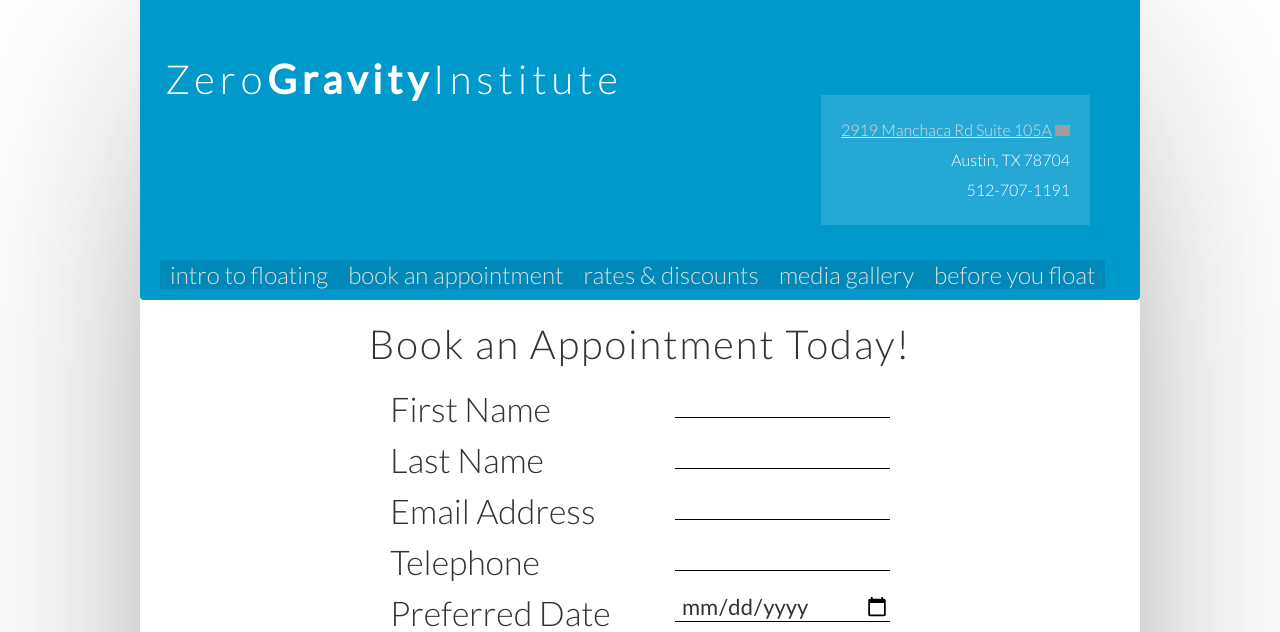
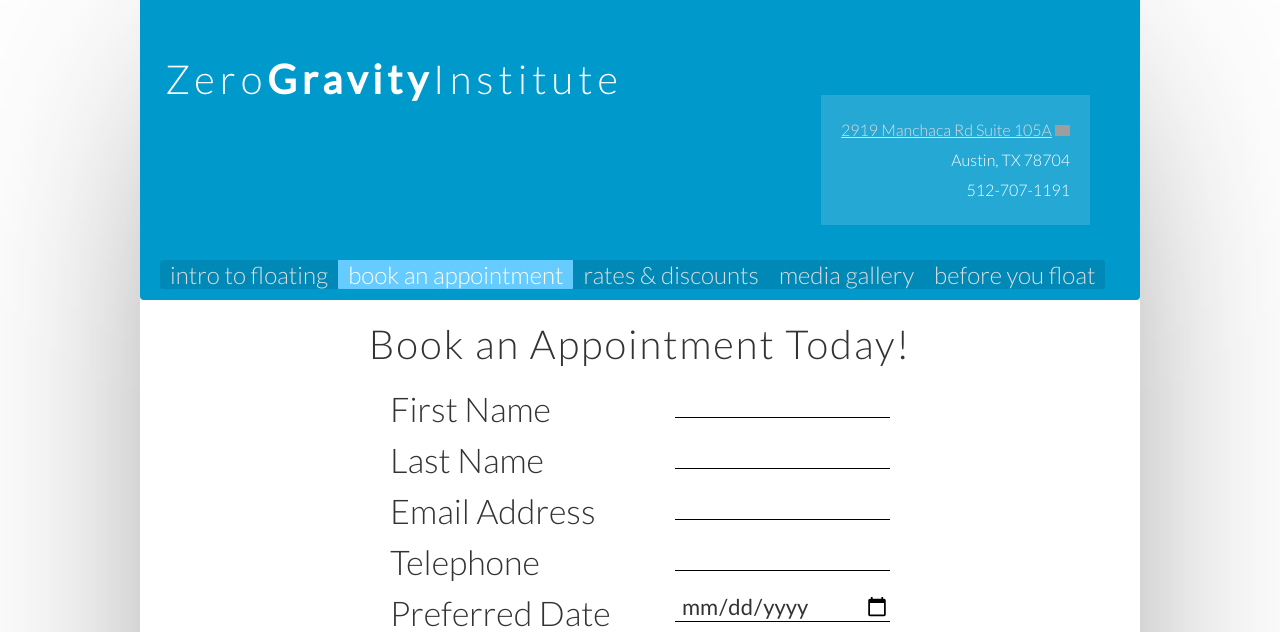
Before and after one commit to mbehn/zero-gravity, a PHP site: page /contact/index.php in a window 1280 px wide. Shown: the top 632 px of the page. Run offline with PHP 8.4, Linux system fonts and the light colour scheme; some libraries are stand-ins or nearby versions; grey boxes are pictures that could not be loaded.

Commit message:
going to bed

```diff
--- a/contact/index.php
+++ b/contact/index.php
@@ -63,7 +63,7 @@
 			<nav>
 				<ul>
 					<li id="intro"><a href="#">intro to floating</a></li>
-					<li><a href="../contact">book an appointment</a></li>
+					<li id="active-page"><a href="../contact">book an appointment</a></li>
 					<li><a href="#">rates & discounts</a></li>
 					<li><a href="../gallery/">media gallery</a></li>
 					<li><a href="#">before you float</a></li>
@@ -145,11 +145,13 @@
 			opacity: 1;
 			top:50px;
 			letter-spacing: 5px;
+			transition:none;
 		}
 
 		#address-container {
 			right:50px;
 			opacity: 1;
+			transition:none;
 		}
 
 	</style>
--- a/gallery/index.php
+++ b/gallery/index.php
@@ -42,7 +42,7 @@
 					<li id="intro"><a href="#">intro to floating</a></li>
 					<li><a href="../contact">book an appointment</a></li>
 					<li><a href="#">rates & discounts</a></li>
-					<li><a href="../gallery/">media gallery</a></li>
+					<li id="active-page"><a href="../gallery/">media gallery</a></li>
 					<li><a href="#">before you float</a></li>
 				</ul>
 			</nav>
--- a/index.php
+++ b/index.php
@@ -27,7 +27,7 @@
                         <div id="navigation">
                             <nav>
                                 <ul>
-                                    <li id="intro"><a href="#">intro to floating</a></li>
+                                    <li class="active-page"><a href="#">intro to floating</a></li>
                                     <li><a href="contact/">book an appointment</a></li>
                                     <li><a href="#">rates & discounts</a></li>
                                     <li><a href="gallery/">media gallery</a></li>
--- a/style.css
+++ b/style.css
@@ -170,7 +170,7 @@
 	font-family: 'Lato',sans-serif;
 	font-size: 24px;
 	font-weight: 300;
-	padding: 15px 10px;
+	padding: 0 10px;
 	transition: all 0.5s ease 0s;
 	border-bottom-right-radius: 1px;
 	border-bottom-left-radius: 1px;
@@ -292,3 +292,11 @@
 	margin-top: 15px;
 	margin-bottom: 30px;
 }
+ #active-page li {
+ }
+
+ #active-page a {
+ 	text-decoration:none;
+ 	background-color: #66CCFF;
+ 	color:white;
+ }
```
